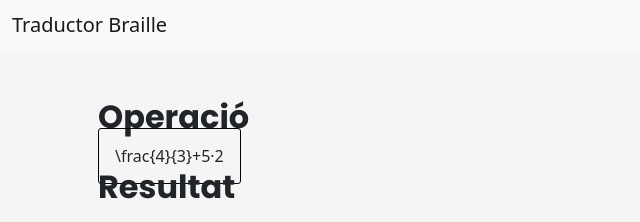
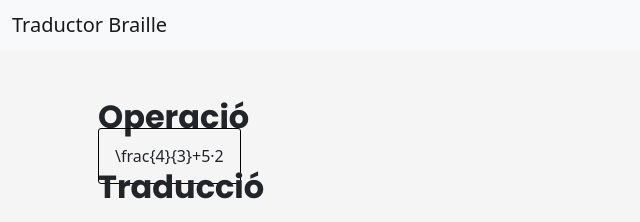
Before and after one commit to maximus792/braile, a plain HTML site: page index.html in a window 1280 px wide. Shown: the top 222 px of the page, 0-640 px from the left. Drawn offline with nearby package versions, Linux system fonts and the light colour scheme.

Commit message:
title changed

```diff
--- a/index.html
+++ b/index.html
@@ -34,7 +34,7 @@
       <math-field class="mathfield" virtual-keyboard-mode="off">
         \frac{4}{3}+5·2
       </math-field>
-      <h2>Resultat</h2>
+      <h2>Traducció</h2>
       <div class="values"></div>
     </div>
   </body>
```
